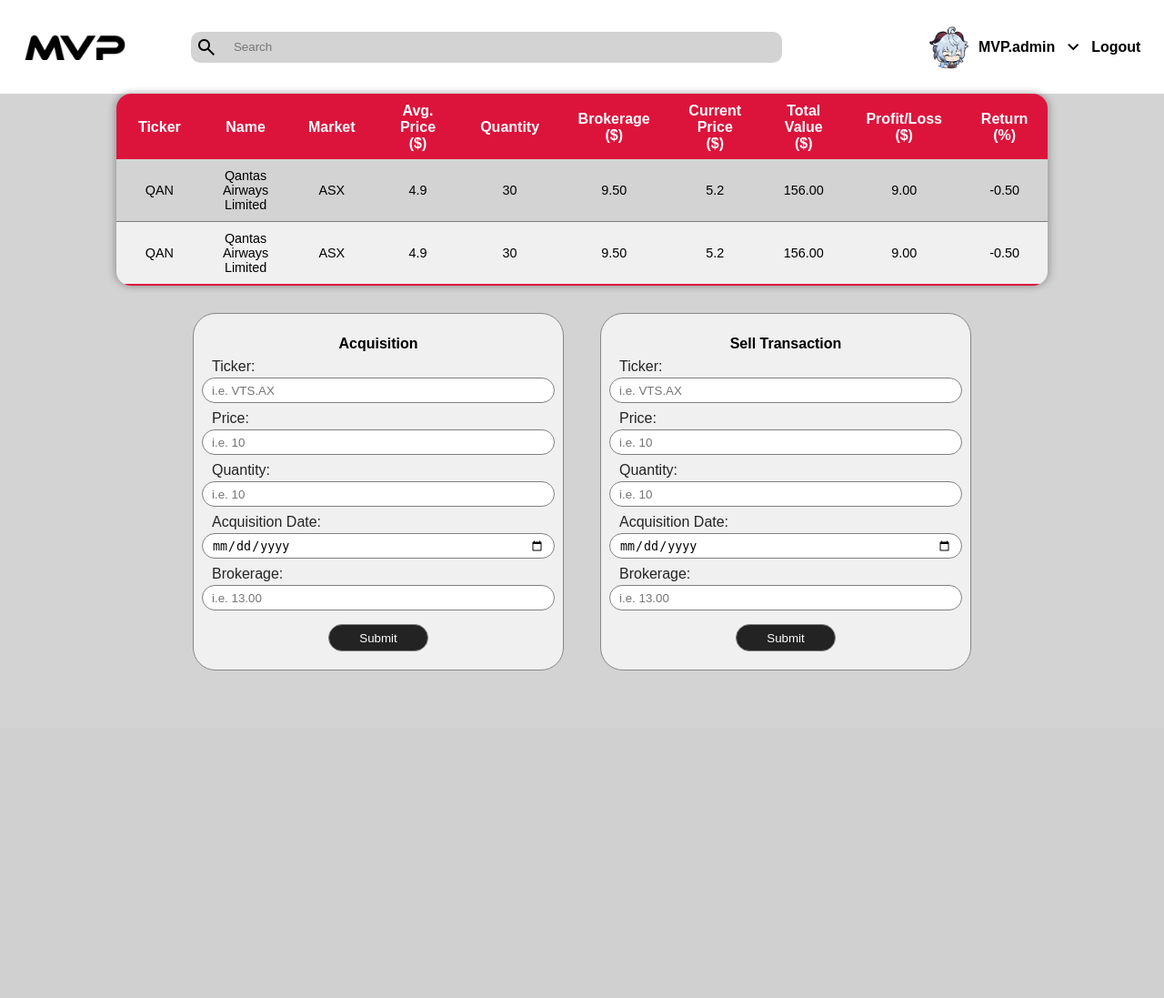
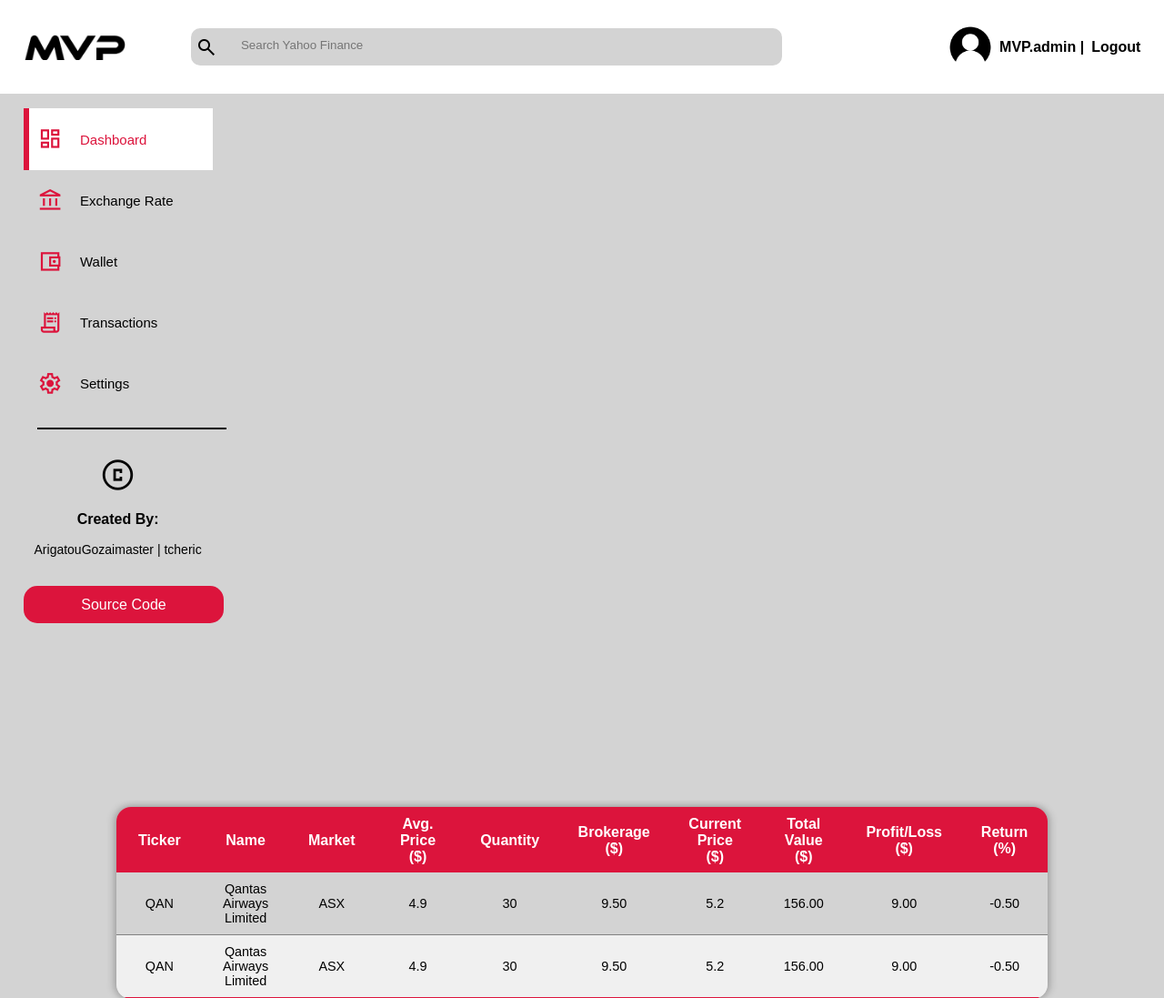
Before and after one commit to ArigatouGozaimaster/MyValuableProfits, a Flask app: page /dashboard in a window 1280 px wide. Shown: the top 1097 px of the page at 91% size. Before the commit the page ends 737 px from the top, so only its background shows below. Run offline with Flask 2, Linux system fonts and the light colour scheme; a user stored in the database is signed in; data comes from the database, SQL or seed files in the repository.

Commit message:
220918 functioning navbar searchengine

```diff
--- a/app.py
+++ b/app.py
@@ -162,6 +162,7 @@
 - Logout (/logout)
 - Dashboard (/dashboard)
 - Buy (/buy)
+- Search Yahoo Finance (/yahoofinance)
 """
 
 
@@ -451,6 +452,16 @@
 
     return render_template('dashboard.html', user = user_name)
 
+@app.route('/yahoofinance', methods=['GET', 'POST'])
+@login_required
+def yahoofinance():
+    if request.method == 'POST':
+        formdata = request.form
+        ticker = str(formdata["yahoo_check"])
+        ticker = "https://finance.yahoo.com/lookup?s="+ticker
+        print(ticker)
+        return redirect(ticker)
+
 
 if __name__ == '__main__':
     app.run(debug=True)
--- a/static/dashboard.css
+++ b/static/dashboard.css
@@ -8,7 +8,7 @@
   background-color: lightgrey;
 }
 
-/* _______ Header Stylisation _________ */
+/* _________Header Stylisation _________ */
 nav{
   width: 100%;
   background-color: white;
@@ -48,6 +48,7 @@
   -webkit-appearance: none;
   border: 0;
   border-width: 0px;
+  justify-content: center;
 }
 .profile-area{
   position: relative;
@@ -68,13 +69,101 @@
   color: black;
   font-weight: bold;
   font-size: 16px;
-
+}
+.profile-area h5:hover{
+  color: crimson;
 }
 .profile-area a{
   text-decoration: none;
   color: black;
   font-weight: bold;
   font-size: 16px;
+}
+.profile-area a:hover{
+  color: crimson;
+}
+
+/* _________Sidebar_________ */
+main{
+  display: grid;
+  grid-template-columns: 13rem auto;
+  gap: 2rem;
+  width: 96%;
+  margin: 1rem auto 4rem;
+}
+main aside{
+  display: flex;
+  flex-direction: column;
+  height: 88vh;
+}
+main aside .sidebar a{
+  display: flex;
+  align-items: center;
+  gap: 1.2rem;
+  height: 4.2rem;
+  color:black;
+  position: relative;
+  text-decoration: none;
+}
+main aside .sidebar a span{
+  font-size: 1.7rem;
+  margin-left: 1rem;
+  color: crimson;
+  transition: all 300ms ease;
+}
+main aside .sidebar a h4{
+  font-size: 15px;
+  font-weight: 500;
+}
+main aside .sidebar a.active1{
+  background-color: white;
+  color: crimson;
+}
+main aside .sidebar a.active1:before{
+  content: '';
+  width: 6px;
+  height: 100%;
+  position: absolute;
+  background: crimson;
+}
+main aside .sidebar a:hover{
+  color: crimson;
+}
+main aside .sidebar a:hover span{
+  margin-left: 2rem;
+}
+main aside .line{
+  content: "";
+  height: 2px;
+  width: 100%;
+  background-color: black;
+  margin: 15px;
+  margin-bottom: 30px;
+}
+main aside .disclaimer{
+  text-align: center;
+}
+main aside .disclaimer span{
+  font-size: 2.5rem;
+}
+main aside .disclaimer h4{
+  margin: 1rem 0;
+}
+main aside .disclaimer a{
+  display: block;
+  width: 100%;
+  background: crimson;
+  color: white;
+  border-radius: 15px;
+  padding: 0.7rem 0.4rem;
+  margin-top: 2rem;
+  text-decoration: none;
+}
+main aside .disclaimer a:hover{
+font-weight: 700;
+}
+main aside .disclaimer p{
+  font-size: 14px;
 }
 
 /* */
--- a/templates/dashboard.html
+++ b/templates/dashboard.html
@@ -12,21 +12,65 @@
 
 </head>
 <body>
+    <!-- ___________________Navbar___________________-->
     <nav>
         <div class="container">
             <img src="/static/images/mvp.png" class="logo">
             <div class="search-bar">
                 <span class="material-symbols-sharp">search</span>
-                <input type="text" placeholder="Search" autocomplete="off">
+                <form action="/yahoofinance" method="post" id="yahoo-form">
+                    <input type="text" name="yahoo_check" placeholder="Search Yahoo Finance" autocomplete="off">
+                </form>
             </div>
             <div class="profile-area">
-                <img src="/static/images/ganyu_logo.webp">
-                <h5>MVP.{{ user }}</h5>
-                <span class="material-symbols-sharp">expand_more</span>
+                <img src="/static/images/ganyu_logo.png">
+                <h5>MVP.{{ user }}  |</h5>
                 <a href="{{ url_for('logout') }}">Logout</a>
             </div>
         </div>
     </nav>
+
+    <!-- ___________________Sidebar___________________-->
+    <main>
+        <!-- Sidebar Infotab -->
+        <aside>
+            <div class="sidebar">
+                <a href="#" class="active1">
+                    <span class="material-symbols-sharp">dashboard</span>
+                    <h4>Dashboard</h4>
+                </a>
+                <a href="#">
+                    <span class="material-symbols-sharp">account_balance</span>
+                    <h4>Exchange Rate</h4>
+                </a>
+                <a href="#">
+                    <span class="material-symbols-sharp">account_balance_wallet</span>
+                    <h4>Wallet</h4>
+                </a>
+                <a href="#">
+                    <span class="material-symbols-sharp">receipt_long</span>
+                    <h4>Transactions</h4>
+                </a>
+                <a href="#">
+                    <span class="material-symbols-sharp">settings</span>
+                    <h4>Settings</h4>
+                </a>
+            </div>
+            <div class="line">
+
+            </div>
+            <div class="disclaimer">
+                <span class="material-symbols-sharp">copyright</span>
+                <h4>Created By:</h4>
+                <p>ArigatouGozaimaster | tcheric</p>
+                <a href="https://github.com/ArigatouGozaimaster/MyValuableProfits">Source Code</a>
+            </div>
+        </aside>
+        <!-- Middle Infotab -->
+        <section class="middle">
+
+        </section>
+    </main>
 
     <div id="table-container">
         <table>
```
Also changed, not shown: static/images/ganyu_logo.png (added), 1 other file.
